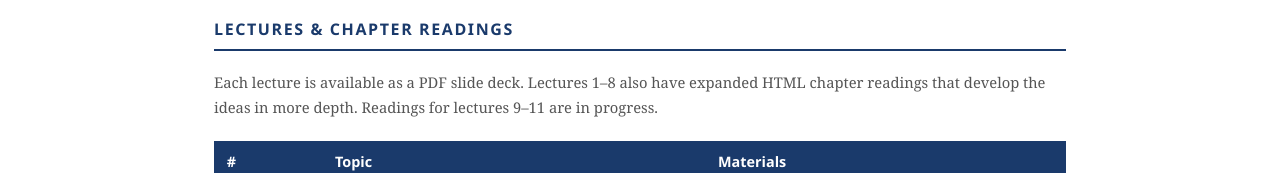
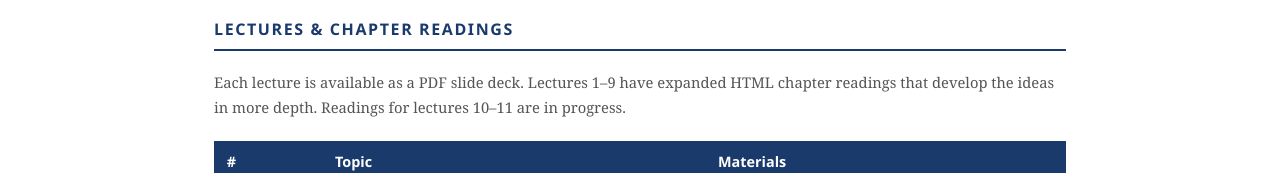
Before and after one commit to brendanpshea/computing_ai_ethics, a plain HTML site: page index.html in a window 1280 px wide. Shown: the part 600-773 px from the top of the page. Drawn offline with Linux system fonts and the light colour scheme.

Commit message:
Add Chapter 9: update root index and HTML landing page

```diff
--- a/index.html
+++ b/index.html
@@ -296,9 +296,9 @@
   <div class="section-block">
     <h2>Lectures &amp; Chapter Readings</h2>
     <p class="section-intro">
-      Each lecture is available as a PDF slide deck. Lectures 1&ndash;8 also have
+      Each lecture is available as a PDF slide deck. Lectures 1&ndash;9 have
       expanded HTML chapter readings that develop the ideas in more depth.
-      Readings for lectures 9&ndash;11 are in progress.
+      Readings for lectures 10&ndash;11 are in progress.
     </p>
 
     <table class="lecture-table">
```
